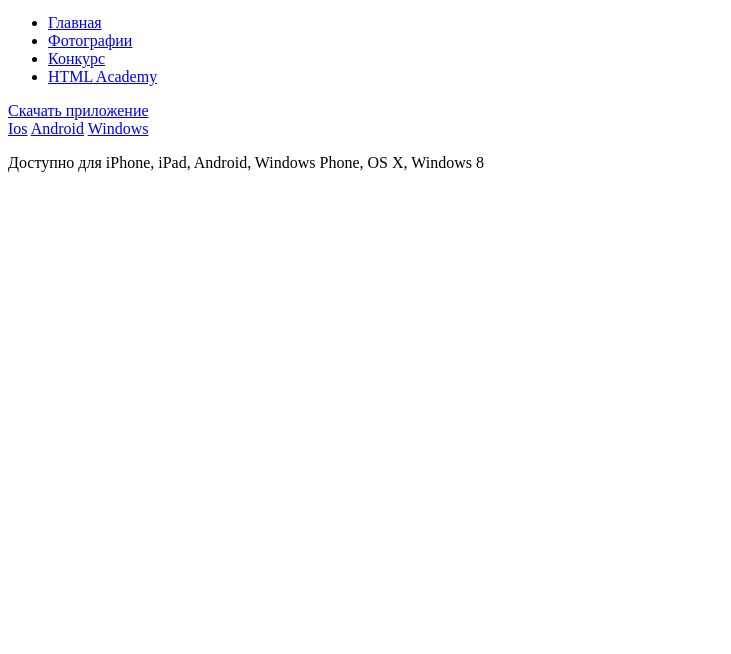
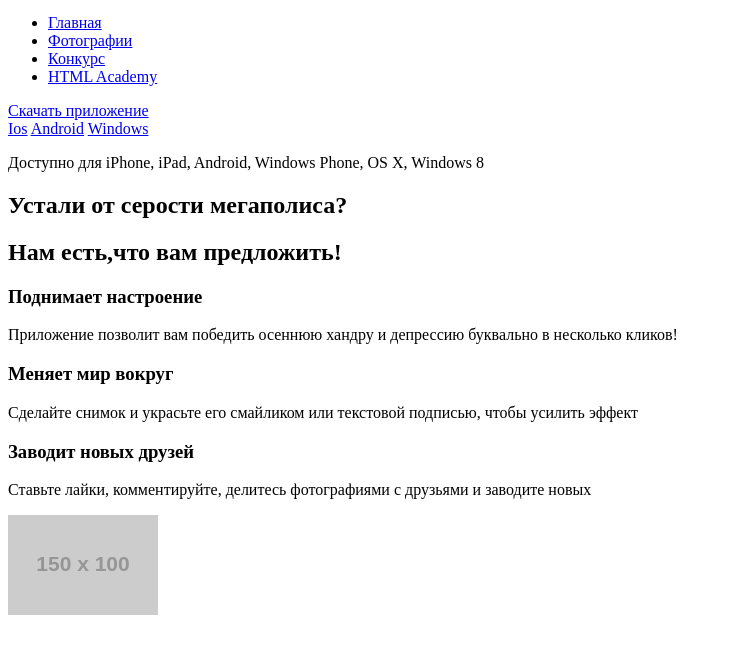
Before and after one commit to boryan48/200616-pink, a website: page index.html in a window 1280 px wide. Shown: the part 132-786 px from the top of the page, without its empty margins (0-731 px from the left). Drawn offline with Linux system fonts and the light colour scheme; placeholder pictures from the web are drawn by us.

Commit message:
add block-advantages

```diff
--- a/index.html
+++ b/index.html
@@ -34,5 +34,21 @@
         <p>Доступно для iPhone, iPad, Android, Windows Phone, OS X, Windows 8</p>
     </section>
 
+    <section class="block-advantages">
+      <div class="block-advantages__wrapper">
+        <h2 class="block-advantages__title">Устали от серости мегаполиса?</h2>
+        <h2 class="block-advantages__title">Нам есть,что вам предложить!</h2>
+        <h3 class="block-advantages__item">Поднимает настроение</h3>
+        <p>Приложение позволит вам победить осеннюю хандру и депрессию буквально в несколько кликов!</p>
+        <h3 class="block-advantages__item">Меняет мир вокруг</h3>
+        <p>Сделайте снимок и украсьте его смайликом или текстовой подписью, чтобы усилить эффект</p>
+        <h3 class="block-advantages__item">Заводит новых друзей</h3>
+        <p>Ставьте лайки, комментируйте, делитесь фотографиями с друзьями и заводите новых</p>
+        <img class="block-advantages__img" src="http://placehold.it/150x100" alt="Пример фото" >
+      </div>
+    </section>
+
+
+
   </body>
 </html>
```
